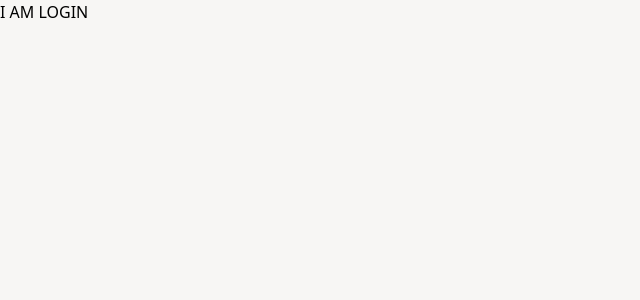
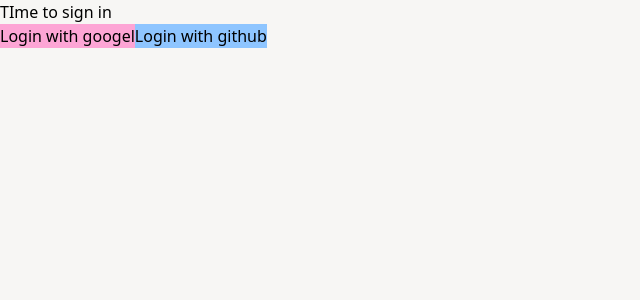
Before and after one commit to sazidhayatkhan/solus, a Next.js app: page /login in a window 1280 px wide. Shown: the top 300 px of the page, without its empty margins (0-640 px from the left). Built offline with nearby package versions, Linux system fonts and the light colour scheme.

Commit message:
adding auth

```diff
--- a/src/app/(auth)/login/page.tsx
+++ b/src/app/(auth)/login/page.tsx
@@ -1,10 +1,11 @@
+import LoginUI from '@/views/page-login'
 import React from 'react'
 
 type Props = {}
 
 const page = (props: Props) => {
   return (
-    <div>I AM LOGIN</div>
+    <LoginUI/>
   )
 }
 
--- /dev/null
+++ b/src/app/actions/index.tsx
@@ -0,0 +1,9 @@
+'use server'
+export async function doSocialLogin(formData:any) {
+    const action = formData.get('action')
+    console.log(action);
+
+}
+export async function doLogout() {
+
+}
--- /dev/null
+++ b/src/views/page-login/components/LoginForm.tsx
@@ -0,0 +1,27 @@
+import { doSocialLogin } from '@/app/actions'
+import React from 'react'
+
+type Props = {}
+
+const LoginForm = (props: Props) => {
+  return (
+    <form action={doSocialLogin}>
+        <button
+            className='bg-pink-300'
+            type="submit"
+            name="action"
+            value="google"
+        >Login with googel
+        </button>
+        <button
+            className='bg-blue-300'
+            type="submit"
+            name="action"
+            value="github"
+        >Login with github
+        </button>
+    </form>
+  )
+}
+
+export default LoginForm
--- /dev/null
+++ b/src/views/page-login/index.tsx
@@ -0,0 +1,15 @@
+import React from 'react'
+import LoginForm from './components/LoginForm'
+
+type Props = {}
+
+const LoginUI = (props: Props) => {
+  return (
+    <div>
+        <p>TIme to sign in</p>
+        <LoginForm/>
+    </div>
+  )
+}
+
+export default LoginUI
```
